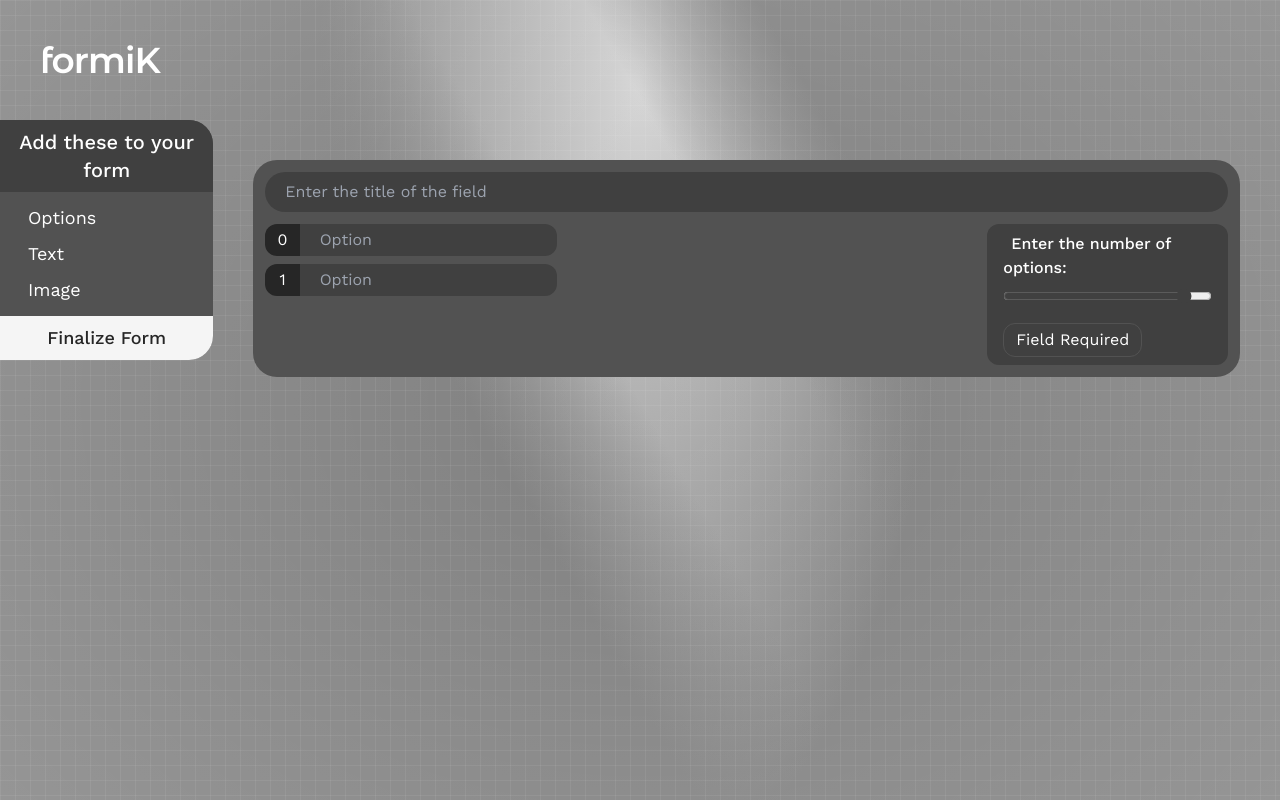
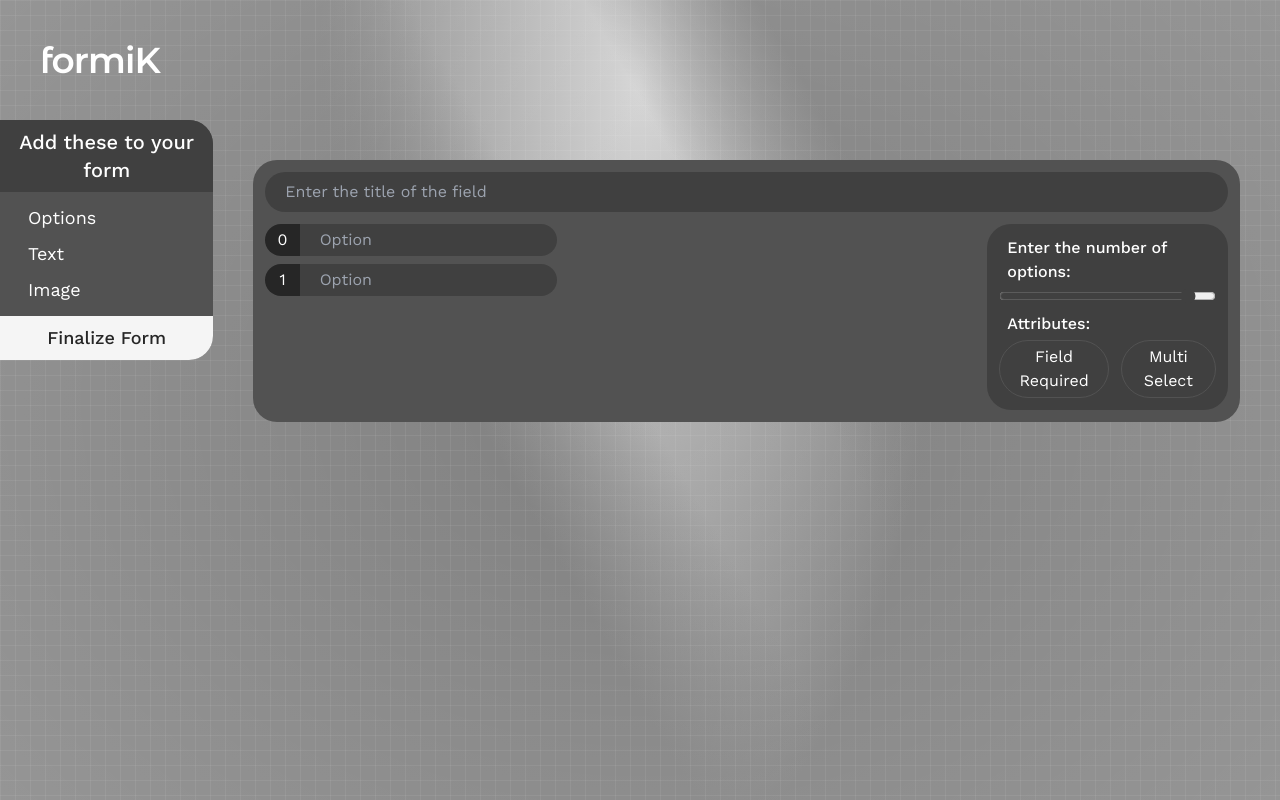
Before and after one commit to bigsparsh/formiK, a Next.js app: page /form/create in a window 1280 px wide. Both pictures are taken after a click on the button "Options". Built offline with nearby package versions, Linux system fonts and the light colour scheme; a web font is replaced by a local one.

Commit message:
Major UI changes

```diff
--- a/actions/Form.tsx
+++ b/actions/Form.tsx
@@ -22,6 +22,7 @@ export const createForm = async ({
   const newFormData = {
     user_id: user?.id as string,
     title: "This is a new Form",
+    cover_image: "https://picsum.photos/1920/1080",
     fields: {
       create: formFields.map((field) => {
         if (field.type === FieldType.OPTION)
--- a/app/form/create/page.tsx
+++ b/app/form/create/page.tsx
@@ -2,7 +2,7 @@
 
 import { FormInputManager } from "@/classes/FormInputManager";
 import { formInputElements } from "@/recoil/atoms";
-import { FieldType } from "@prisma/client";
+import { FieldType, FontFormat, FontSize, TextFieldType } from "@prisma/client";
 import { useEffect, useRef, useState } from "react";
 import { FaArrowLeft } from "react-icons/fa";
 import { useRecoilState } from "recoil";
@@ -12,6 +12,12 @@ export type FormElement = {
   title: string;
   required: boolean;
   index: number;
+  multi_select?: boolean;
+  text_style?: {
+    format?: FontFormat;
+    size: FontSize;
+  };
+  text_field_type?: TextFieldType;
   image?: string | File;
   options?: {
     value: string;
--- a/classes/FormInputManager.tsx
+++ b/classes/FormInputManager.tsx
@@ -62,6 +62,10 @@ export class FormInputManager {
 
   setRequired(index: number, required: boolean) {
     this.formFields[index].required = required;
+  }
+
+  setMultipleChoice(index: number, multiple: boolean) {
+    this.formFields[index].multi_select = multiple;
   }
 
   editOptionCount(index: number, amount: number) {
@@ -156,10 +160,11 @@ export class FormInputManager {
   async finalizeForm() {
     const updatedFields = this.formFields.map(async (field) => {
       if (field.type === FieldType.IMAGE) {
+        console.log(field.image, field.index);
         field.image = (
           await put(
             "form-image-" + field.index + crypto.randomUUID(),
-            field.image as string,
+            field.image as File,
             {
               access: "public",
               token:
--- a/components/ImageInputField.tsx
+++ b/components/ImageInputField.tsx
@@ -2,7 +2,7 @@
 
 import { FormInputManager } from "@/classes/FormInputManager";
 import { useRef, useState } from "react";
-import { FaUpload } from "react-icons/fa";
+import { FaImage, FaImages, FaUpload } from "react-icons/fa";
 
 const ImageInputField = ({ id }: { id: number }) => {
   const [fileName, setFileName] = useState<string | null>(null);
@@ -25,16 +25,18 @@ const ImageInputField = ({ id }: { id: number }) => {
         }}
       />
       <div
-        className="aspect-[3/1] bg-neutral-700 rounded-xl flex flex-col  items-center justify-center font-medium text-xl text-white/50 cursor-pointer border border-neutral-500"
+        className="aspect-[3/1] bg-neutral-700 rounded-xl flex flex-col  items-center justify-center font-medium text-xl text-white/50 cursor-pointer border border-neutral-500/50 relative overflow-clip"
         style={{
           background: fileName
             ? `url('${URL.createObjectURL(fileRef.current?.files?.[0] as File)}') center/cover`
-            : "radial-gradient(100% 100% at 50% 50%, transparent ,transparent, gray), linear-gradient(#80808050 0% 1%, transparent 25% 75%, #80808050 99% 100%), linear-gradient(90deg, #80808050 0% 1%, transparent 25% 75%, #80808050 99% 100%)",
+            : "radial-gradient(100% 100% at 50% 50%, gray ,transparent, transparent)",
         }}
         onClick={() => {
           fileRef.current?.click();
         }}
       >
+        <FaImage className="absolute top-10 left-16 text-neutral-500/50 scale-[10] -rotate-12" />
+        <FaImages className="absolute bottom-10 right-20 text-neutral-500/50 scale-[10] rotate-12" />
         <FaUpload className="opacity-50 text-4xl mb-4" />
         <p className="leading-4">
           {fileName ? fileName : "Upload an Image " + id}
--- a/components/OptionInputField.tsx
+++ b/components/OptionInputField.tsx
@@ -1,7 +1,7 @@
 "use client";
 import { FormElement } from "@/app/form/create/page";
 import { FormInputManager } from "@/classes/FormInputManager";
-import { useRef } from "react";
+import { useState } from "react";
 
 const OptionInputField = ({
   id,
@@ -10,7 +10,8 @@ const OptionInputField = ({
   id: number;
   options: FormElement["options"];
 }) => {
-  const requiredRef = useRef<HTMLInputElement>(null);
+  const [required, setRequired] = useState<boolean>(false);
+  const [mutliSelect, setMultiSelect] = useState<boolean>(false);
   const manager = FormInputManager.getInstance();
 
   return (
@@ -29,12 +30,12 @@ const OptionInputField = ({
             return (
               <div className="flex gap-3" key={crypto.randomUUID()}>
                 <div className="flex">
-                  <p className="bg-neutral-800 grid place-items-center w-[4ch] h-full rounded-l-xl">
+                  <p className="bg-neutral-800 grid place-items-center w-[4ch] h-full rounded-l-full">
                     {opt.index}
                   </p>
                   <input
                     type="text"
-                    className="w-full py-1 bg-neutral-700 rounded-r-xl px-5 outline-none focus:ring-4 ring-neutral-700 duration-200"
+                    className="w-full py-1 bg-neutral-700 rounded-r-full px-5 outline-none focus:ring-4 ring-neutral-700 duration-200"
                     placeholder={"Option"}
                     onChange={(e) => {
                       manager.setTextToOptionField(
@@ -49,8 +50,8 @@ const OptionInputField = ({
             );
           })}
         </div>
-        <div className="basis-1/4 self-end py-2 px-4 bg-neutral-700 rounded-xl flex flex-col gap-1">
-          <div>
+        <div className="basis-1/4 self-end p-3 bg-neutral-700 rounded-3xl flex flex-col gap-2">
+          <div className="flex flex-col gap-1">
             <label className="font-medium px-2">
               Enter the number of options:
             </label>
@@ -58,33 +59,38 @@ const OptionInputField = ({
               type="range"
               min={2}
               max={6}
-              className="w-full py-2 bg-neutral-700 rounded-full px-5 accent-neutral-700 outline-none"
+              className="w-full  bg-neutral-700 rounded-full px-5 accent-neutral-700 outline-none"
               onChange={(e) => {
                 manager.editOptionCount(id, parseInt(e.target.value));
               }}
             />
           </div>
+          <div className="flex flex-col gap-1">
+            <h1 className="font-medium px-2">Attributes:</h1>
             <div className="flex gap-3 items-center">
-            <input type="checkbox" className="hidden" ref={requiredRef} />
               <button
-              className="hover:cursor-pointer rounded-xl px-3 py-1 border border-neutral-600 box-border"
-              onClick={(e) => {
-                if (requiredRef.current)
-                  if (requiredRef.current?.checked) {
-                    requiredRef.current.checked = false;
-                    (e.target as HTMLButtonElement).className =
-                      "hover:cursor-pointer rounded-xl px-3 py-1 border border-neutral-600";
-                    manager.setRequired(id, false);
-                  } else {
-                    requiredRef.current.checked = true;
-                    (e.target as HTMLButtonElement).className =
-                      "hover:cursor-pointer rounded-xl px-3 py-1 bg-neutral-600 border";
-                    manager.setRequired(id, true);
+                className={
+                  "hover:cursor-pointer rounded-full px-3 py-1 border box-border outline-none " +
+                  (required ? "bg-neutral-600" : "border-neutral-600")
                 }
+                onClick={() => {
+                  setRequired(!required);
                 }}
               >
                 Field Required
               </button>
+              <button
+                className={
+                  "hover:cursor-pointer rounded-full px-3 py-1 border box-border outline-none " +
+                  (mutliSelect ? "bg-neutral-600" : "border-neutral-600")
+                }
+                onClick={() => {
+                  setMultiSelect(!mutliSelect);
+                }}
+              >
+                Multi Select
+              </button>
+            </div>
           </div>
         </div>
       </div>
--- a/components/TextInputField.tsx
+++ b/components/TextInputField.tsx
@@ -6,24 +6,24 @@ import { FaUpload } from "react-icons/fa";
 
 const TextInputField = ({ id }: { id: number }) => {
   const manager = FormInputManager.getInstance();
-  const textRef = useRef<HTMLInputElement>(null);
+  const textRef = useRef<HTMLTextAreaElement>(null);
   const fileRef = useRef<HTMLInputElement>(null);
   const [fileName, setFileName] = useState<string | null>(null);
   const [fontSize, setFontSize] = useState<FontSize>();
   const [formatting, setFormatting] = useState<FontFormat[]>([]);
 
   return (
-    <div className="w-full flex flex-col bg-neutral-600 rounded-3xl overflow-hidden p-3 work gap-3 text-white">
-      <input
-        type="text"
-        className="w-full py-2 bg-neutral-700 rounded-full px-5 outline-none focus:ring-4 ring-neutral-700 duration-200"
+    <div className="w-full flex flex-col bg-neutral-600 rounded-3xl overflow-hidden p-3 work gap-2 text-white">
+      <textarea
+        className="w-full py-2 bg-neutral-700 rounded-3xl px-5 outline-none focus:ring-4 ring-neutral-700 duration-200 placeholder:px-5 resize-none"
         placeholder={"Enter the title of the field " + id}
         ref={textRef}
+        rows={2}
         onChange={(e) => {
           manager.setTextToField(id, e.target.value as string);
         }}
-      />
-      <div className="flex gap-4">
+      ></textarea>
+      <div className="flex gap-2">
         <div
           className="basis-1/2 bg-neutral-700 rounded-3xl flex flex-col justify-center items-center  gap-2"
           style={{
```
Also changed, not shown: 2 other files (tests, documents, lock files or other folders). Lines whose indentation alone changed are shown as unchanged.
